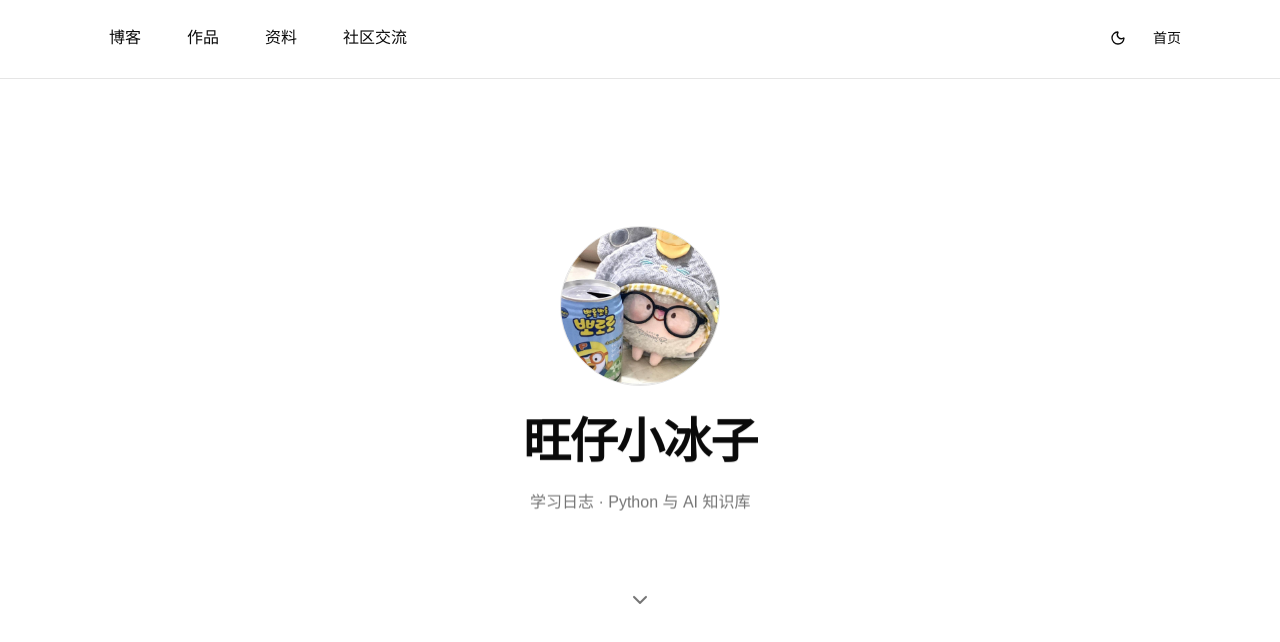
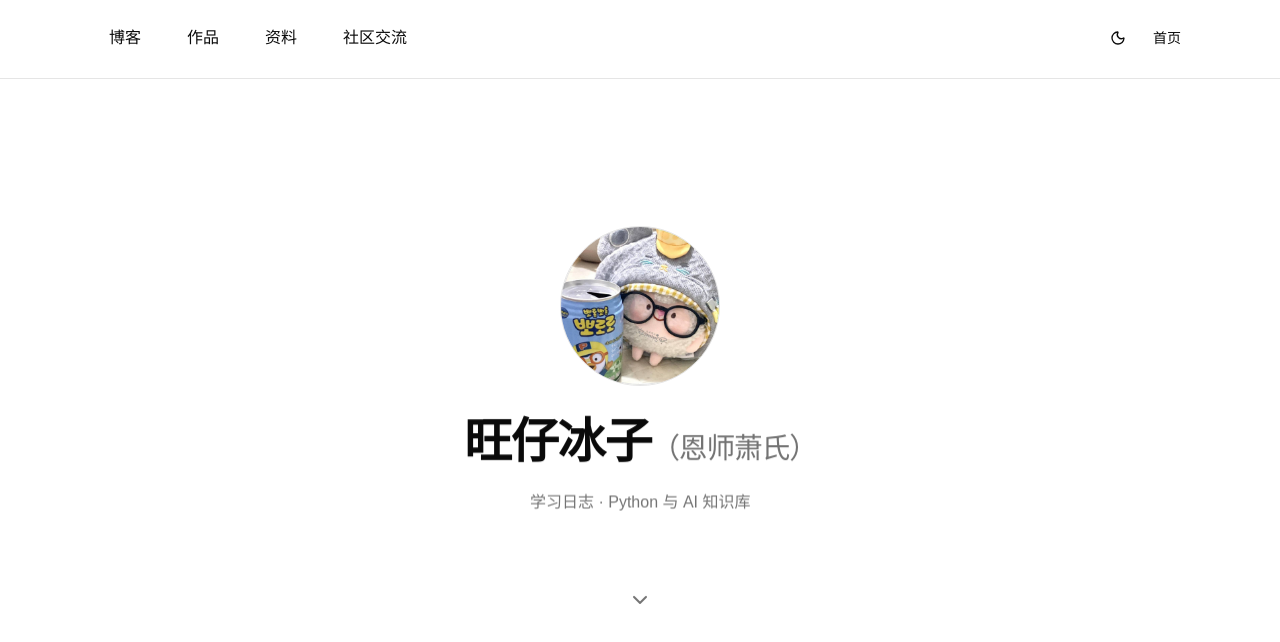
Before and after one commit to bsun9482-coder/bsun9482-coder.github.blog, a React (Vite) app: page / in a window 1280 px wide. Shown: the part 83-725 px from the top of the page. Built offline with nearby package versions, Linux system fonts and the light colour scheme.

Commit message:
调整首页卡片布局与文案

```diff
--- /dev/null
+++ b/src/components/person-name.tsx
@@ -0,0 +1,20 @@
+import { siteContent } from "@/config/site"
+import { splitPersonName } from "@/lib/person"
+
+/* 全站展示作者名字统一用它。主名字跟随所在标题的字号与颜色，
+   敬称按主名字的 0.6 倍缩放并改用 muted-foreground；侧栏小卡片里 0.6 倍会小到看不清，
+   所以给一个 12px 的下限。页面里不要再自己拼一次名字。 */
+export function PersonName() {
+  const { honorific, primary } = splitPersonName(siteContent.person.name)
+
+  return (
+    <>
+      {primary}
+      {honorific ? (
+        <span className="text-[max(0.6em,0.75rem)] font-normal text-muted-foreground">
+          {honorific}
+        </span>
+      ) : null}
+    </>
+  )
+}
--- a/src/config/site.ts
+++ b/src/config/site.ts
@@ -23,7 +23,8 @@ export const siteContent = {
     titleSuffix: "学习日志",
   },
   person: {
-    name: "旺仔小冰子",
+    // 全站名字的唯一来源：主名字 + 尾部「（……）」敬称，展示时会自动把敬称降级处理
+    name: "旺仔冰子（恩师萧氏）",
     avatarInitial: "旺",
     avatarUrl: "/avatar.jpg",
     introduction: "泪水打湿猪脚饭，发誓要挣100万",
--- /dev/null
+++ b/src/lib/person.ts
@@ -0,0 +1,26 @@
+/* 作者名字的展示拆分。site.ts 里 `person.name` 是一整串「主名字（敬称）」，
+   拆法只在这里实现一次，首页 Hero、博客侧栏卡片共用同一份逻辑，
+   页面里不要各自写正则或下标去切名字。 */
+
+const HONORIFIC_OPEN = "（"
+const HONORIFIC_CLOSE = "）"
+
+/**
+ * 把「主名字（敬称）」拆成两段。只有名字以全角右括号结尾、
+ * 且括号前面还有内容时才算敬称；否则整串都视为主名字。
+ */
+export function splitPersonName(fullName: string) {
+  if (!fullName.endsWith(HONORIFIC_CLOSE)) {
+    return { honorific: "", primary: fullName }
+  }
+
+  const openIndex = fullName.lastIndexOf(HONORIFIC_OPEN)
+  if (openIndex <= 0) {
+    return { honorific: "", primary: fullName }
+  }
+
+  return {
+    honorific: fullName.slice(openIndex),
+    primary: fullName.slice(0, openIndex),
+  }
+}
--- a/src/pages/home-page.tsx
+++ b/src/pages/home-page.tsx
@@ -7,6 +7,7 @@ import {
 } from "lucide-react"
 import { Link } from "react-router"
 
+import { PersonName } from "@/components/person-name"
 import { Avatar, AvatarFallback, AvatarImage } from "@/components/ui/avatar"
 import {
   Card,
@@ -17,6 +18,7 @@ import {
 import { siteContent } from "@/config/site"
 import { useDocumentTitle } from "@/hooks/use-document-title"
 
+/* 「正在进行」屏的两张卡 */
 const FOCUS_ITEMS = [
   {
     icon: TerminalIcon,
@@ -28,12 +30,14 @@ const FOCUS_ITEMS = [
     title: "玩 AI",
     description: "把模型接进能用的小应用，边做边学。",
   },
-  {
+]
+
+/* 「最近在写」屏和「第一篇在路上」并排的那张卡 */
+const WRITING_CARD = {
   icon: PenLineIcon,
   title: "写博客",
   description: "把踩过的坑整理成可以回看的资料。",
-  },
-]
+}
 
 /* Preloader 黑屏总时长 = 计数 + 停留 + 滑出 = 1200 + 100 + 700 = 2000ms */
 const INTRO_COUNT_DURATION = 1200
@@ -51,7 +55,7 @@ const HERO_NAME_DELAY = 400
 const HERO_NAME_DURATION = 800
 const HERO_TAGLINE_DELAY = 700
 
-/* 「正在进行」三张卡依次弹入 */
+/* 「正在进行」两张卡依次弹入 */
 const CARD_BASE_DELAY = 180
 const CARD_STAGGER = 250
 
@@ -265,7 +269,7 @@ export function HomePage() {
             className="home-motion mt-8 text-4xl font-semibold tracking-tight sm:text-5xl"
             style={riseIn(heroRevealed, HERO_NAME_DELAY, 40, HERO_NAME_DURATION)}
           >
-            {siteContent.person.name}
+            <PersonName />
           </h1>
 
           <p
@@ -302,7 +306,7 @@ export function HomePage() {
               className="home-motion mt-8 max-w-2xl text-lg leading-9 text-muted-foreground"
               style={riseIn(isRevealed(1), 180)}
             >
-              济南人，死磕 Python 和 AI，白天写代码晚上吃猪脚饭。
+              死磕 Python 和 AI，出身寒微不是耻辱。
             </p>
             <Link
               className="home-motion mt-8 inline-flex items-center rounded-full bg-foreground px-6 py-2.5 text-sm text-background"
@@ -332,7 +336,7 @@ export function HomePage() {
               正在进行
             </h2>
 
-            <div className="mt-10 grid gap-4 sm:grid-cols-3">
+            <div className="mt-10 grid gap-4 sm:grid-cols-2">
               {FOCUS_ITEMS.map((item, index) => (
                 <Card
                   key={item.title}
@@ -382,9 +386,25 @@ export function HomePage() {
               最近在写
             </h2>
 
+            <div className="mt-10 grid gap-4 sm:grid-cols-2">
               <Card
-              className="home-motion mt-10"
-              style={riseIn(isRevealed(3), 180)}
+                className="home-motion"
+                size="sm"
+                style={riseIn(isRevealed(3), CARD_BASE_DELAY)}
+              >
+                <CardHeader>
+                  <WRITING_CARD.icon
+                    aria-hidden="true"
+                    className="mb-1 size-5 text-muted-foreground"
+                  />
+                  <CardTitle>{WRITING_CARD.title}</CardTitle>
+                  <CardDescription>{WRITING_CARD.description}</CardDescription>
+                </CardHeader>
+              </Card>
+              <Card
+                className="home-motion"
+                size="sm"
+                style={riseIn(isRevealed(3), CARD_BASE_DELAY + CARD_STAGGER)}
               >
                 <CardHeader>
                   <CardTitle>{siteContent.blog.publicResources}</CardTitle>
@@ -393,6 +413,7 @@ export function HomePage() {
                   </CardDescription>
                 </CardHeader>
               </Card>
+            </div>
             <Link
               className="home-motion mt-8 inline-flex items-center rounded-full bg-foreground px-6 py-2.5 text-sm text-background"
               style={riseIn(isRevealed(3), 400)}
--- a/src/pages/profile-page.tsx
+++ b/src/pages/profile-page.tsx
@@ -1,6 +1,7 @@
 import { BookOpenIcon, CodeXmlIcon } from "lucide-react"
 
 import { ArticleCard } from "@/components/article/article-card"
+import { PersonName } from "@/components/person-name"
 import { CalendarCard } from "@/components/sidebar/calendar-card"
 import { MusicPlayerCard } from "@/components/sidebar/music-player-card"
 import { WeatherCard } from "@/components/sidebar/weather-card"
@@ -55,7 +56,9 @@ export function ProfilePage() {
                   {siteContent.person.avatarInitial}
                 </AvatarFallback>
               </Avatar>
-              <CardTitle className="mt-3">{siteContent.person.name}</CardTitle>
+              <CardTitle className="mt-3">
+                <PersonName />
+              </CardTitle>
             </CardHeader>
             <CardContent className="space-y-4">
               <p className="text-sm leading-7 text-muted-foreground">
```
Lines whose indentation alone changed are shown as unchanged.
